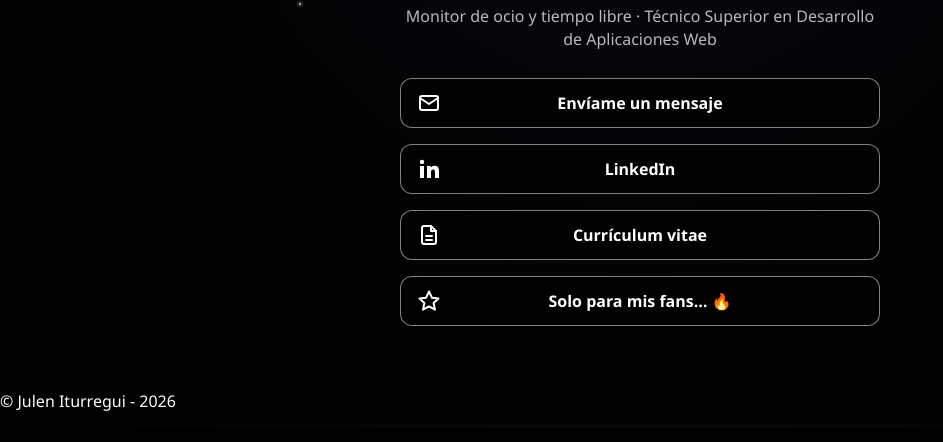
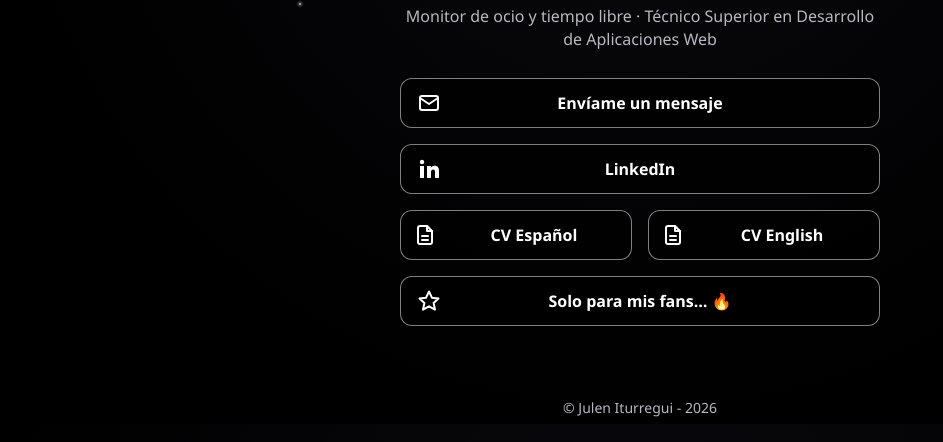
Before and after one commit to juleniturreguigarcia-personal/juleniturreguigarcia.github.io, a plain HTML site: page index.html in a window 1280 px wide. Shown: the part 376-818 px from the top of the page, without its empty margins (0-943 px from the left). Drawn offline with Linux system fonts and the light colour scheme.

Commit message:
Añadido CV ingles y corregido errores visualizacion multiplataforma

```diff
--- a/css/estilo.css
+++ b/css/estilo.css
@@ -148,6 +148,34 @@ h1 {
   }
 }
 
+/* ===== Botón doble (CV en español e inglés): dos mitades lado a lado ===== */
+#enlaces li.doble {
+  display: -webkit-flex;
+  display: flex;
+  gap: 16px;
+}
+
+#enlaces li.doble a {
+  -webkit-flex: 1 1 0;
+  flex: 1 1 0;
+  min-width: 0;
+  padding: 12px 8px 12px 44px;
+  text-align: center;
+}
+
+#enlaces li.doble a img {
+  left: 12px;
+}
+
+/* ===== Pie de página: centrado y siempre al final (igual en todos los dispositivos) ===== */
+#pie {
+  margin: auto 0 0 0;
+  padding: 24px 16px;
+  text-align: center;
+  font-size: 0.875em;
+  color: #B8B8C0;
+}
+
 /* ===== Accesibilidad: sin transiciones si el usuario lo pide ===== */
 @media (prefers-reduced-motion: reduce) {
   #enlaces a,
@@ -155,13 +183,4 @@ h1 {
   .insignia {
     transition: none;
   }
-
-  /* ===== Pie de página: centrado y siempre al final ===== */
-#pie {
-  margin: auto 0 0 0;
-  padding: 24px 16px;
-  text-align: center;
-  font-size: 0.875em;
-  color: #B8B8C0;
 }
-}
--- a/index.html
+++ b/index.html
@@ -39,11 +39,15 @@
           <span class="texto">LinkedIn</span>
         </a>
       </li>
-      <li>
-        <a href="docs/(ESPAÑOL) CV de Julen Iturregui.pdf">
+      <li class="doble">
+        <a href="docs/cv-julen-iturregui-daw-es.pdf">
           <!-- AQUÍ VA EL ICONO: img/icono-cv.svg -->
           <img src="images/icono-cv.svg" alt="" width="24" height="24" />
-          <span class="texto">Currículum vitae</span>
+          <span class="texto">CV Español</span>
+        </a>
+        <a href="docs/cv-julen-iturregui-daw-en.pdf">
+          <img src="images/icono-cv.svg" alt="" width="24" height="24" />
+          <span class="texto">CV English</span>
         </a>
       </li>
       <li>
```
Also changed, not shown: 3 other files.
